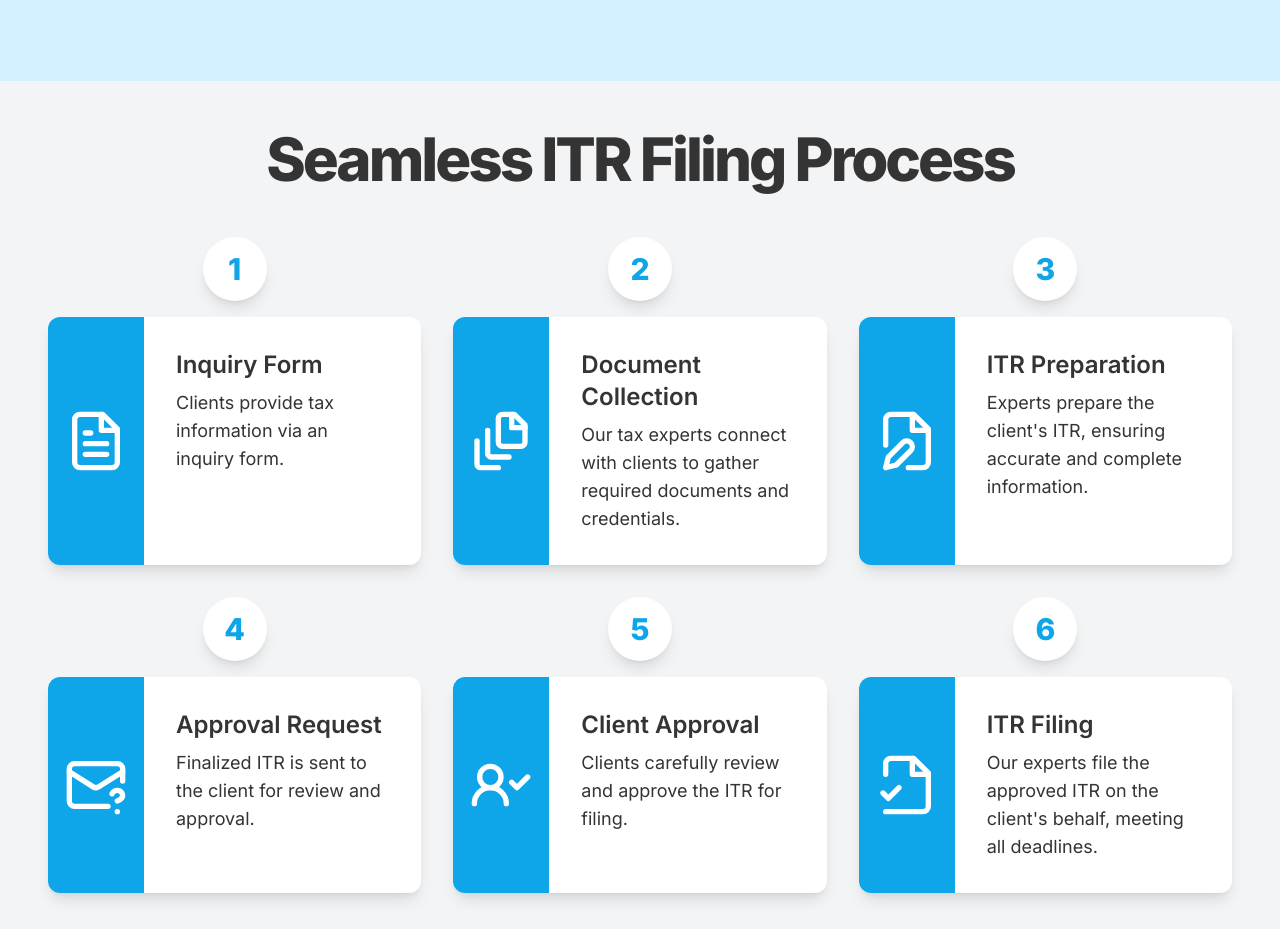
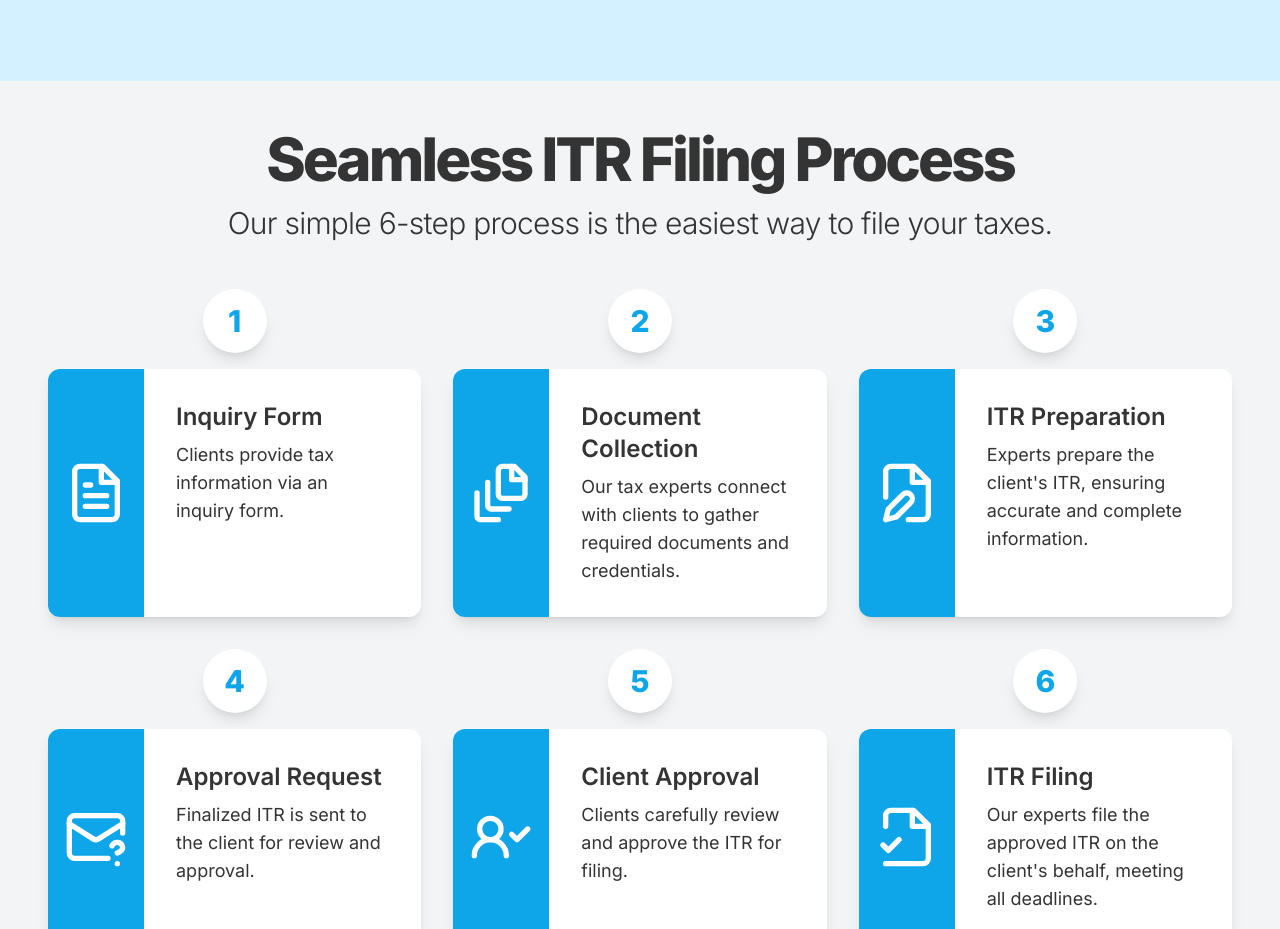
Before and after one commit to itrmitra/itrmitra, a Next.js app: page / in a window 1280 px wide. Shown: the part 1600-2529 px from the top of the page. Built offline with nearby package versions, Linux system fonts and the light colour scheme.

Commit message:
add subheading

```diff
--- a/src/components/info-sections/itr-filiing-process-section.tsx
+++ b/src/components/info-sections/itr-filiing-process-section.tsx
@@ -4,10 +4,13 @@ import { filingProcess } from "../../data/filing-process"
 export default function ItrFilingProcessSection() {
     return (
         <div className="flex flex-col items-center px-8 py-12 md:min-h-screen md:px-12">
-            <div className="text-center">
-                <h1 className="mx-auto mb-12 text-center text-4xl font-extrabold leading-tight tracking-tighter md:text-5xl lg:text-6xl">
+            <div className="mb-12 text-center">
+                <h1 className="mx-auto mb-4 text-center text-4xl font-extrabold leading-tight tracking-tighter md:text-5xl lg:text-6xl">
                     Seamless ITR Filing Process
                 </h1>
+                <p className="mx-auto text-center text-xl font-light tracking-tight md:text-2xl lg:text-3xl">
+                    Our simple 6-step process is the easiest way to file your taxes.
+                </p>
             </div>
             <div className="grid place-content-center place-items-stretch gap-8 md:grid-cols-2 lg:grid-cols-3">
                 {filingProcess.map((item, index) => (
```
